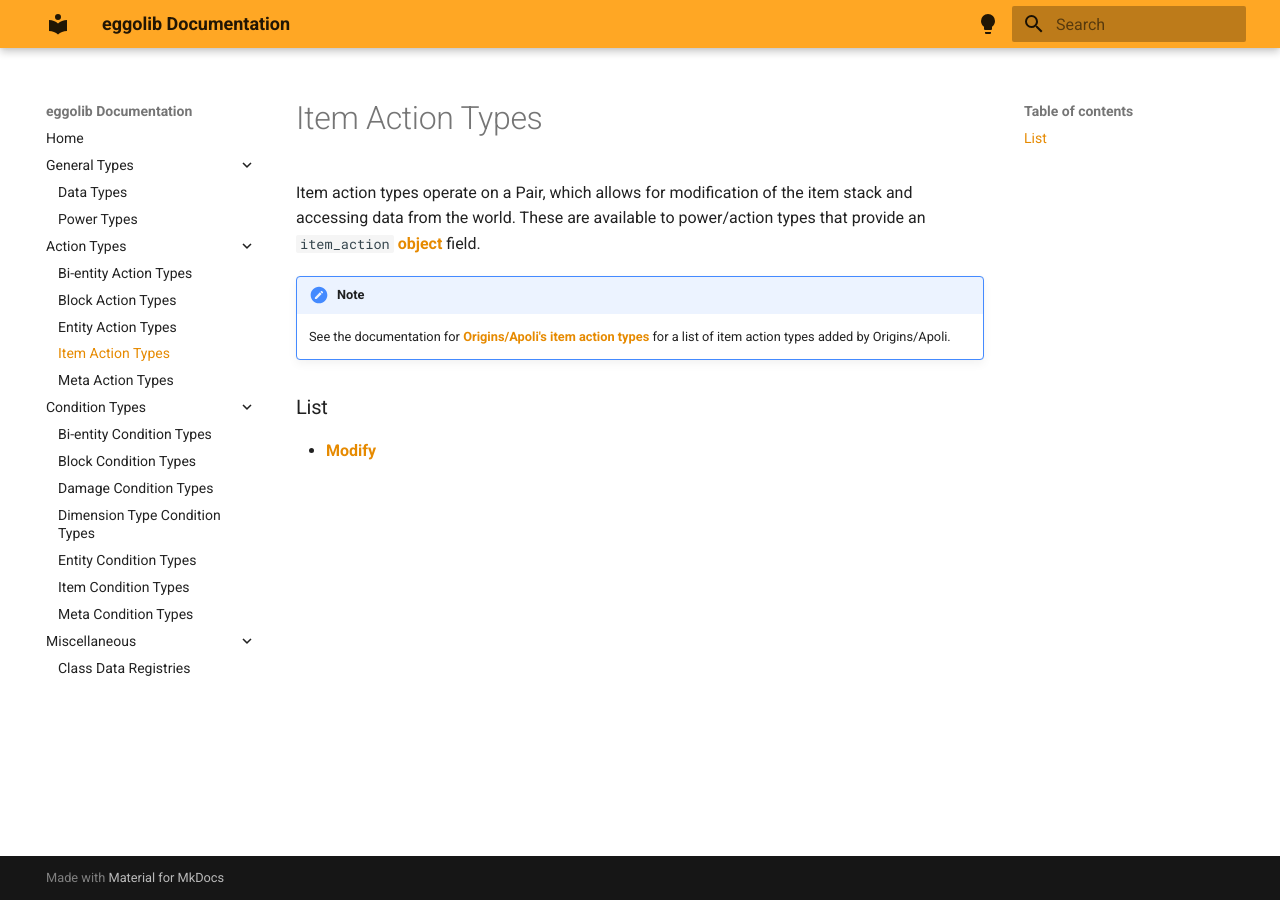
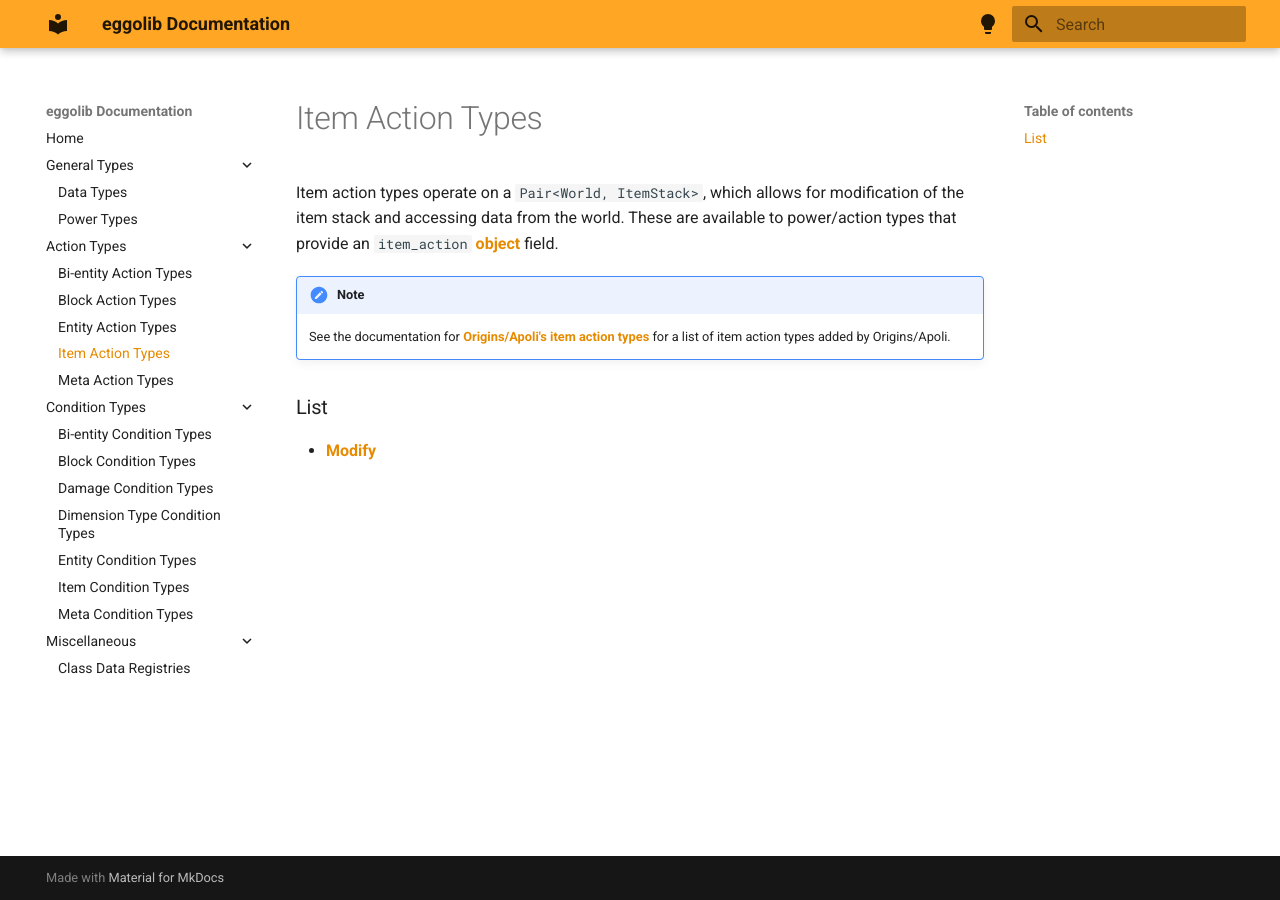
Before and after one commit to eggolib/eggolib.github.io, an MkDocs documentation site: the page built from docs/types/item_action_types.md, in a window 1280 px wide. Built offline with MkDocs 1.6.1 and Material for MkDocs 9.7.7, drawn with Linux system fonts in a browser that asks for light colours; the version menu is left out.

Commit message:
Update `item_action_types.md` (Type)

```diff
--- a/docs/types/item_action_types.md
+++ b/docs/types/item_action_types.md
@@ -7,7 +7,7 @@ search:
 
 #   Item Action Types
 
-Item action types operate on a Pair<World, ItemStack>, which allows for modification of the item stack and accessing data from the world. These are available to power/action types that provide an `item_action` [**object**][1] field.
+Item action types operate on a `Pair<World, ItemStack>`, which allows for modification of the item stack and accessing data from the world. These are available to power/action types that provide an `item_action` [**object**][1] field.
 
 
 !!! note
```
